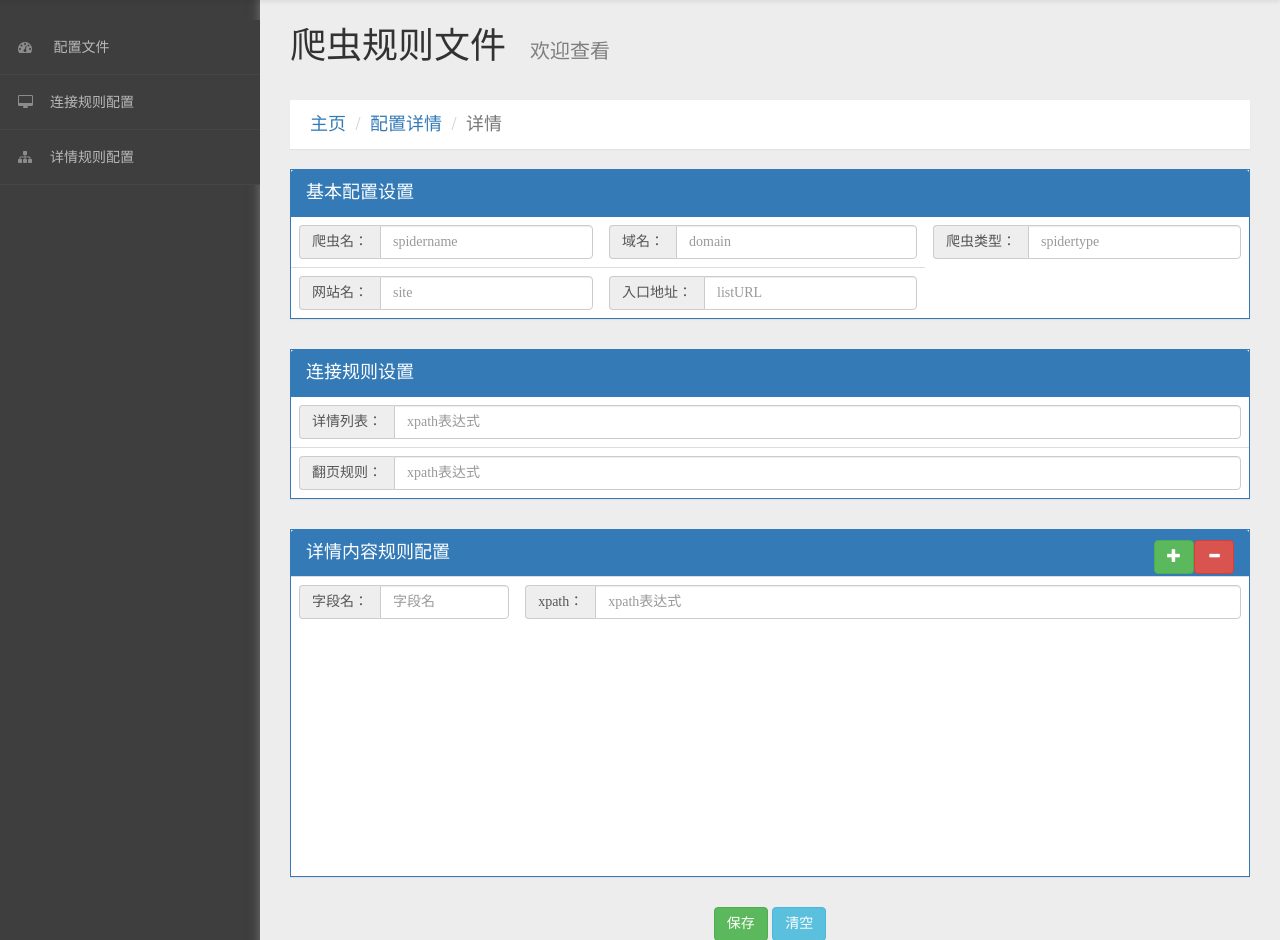
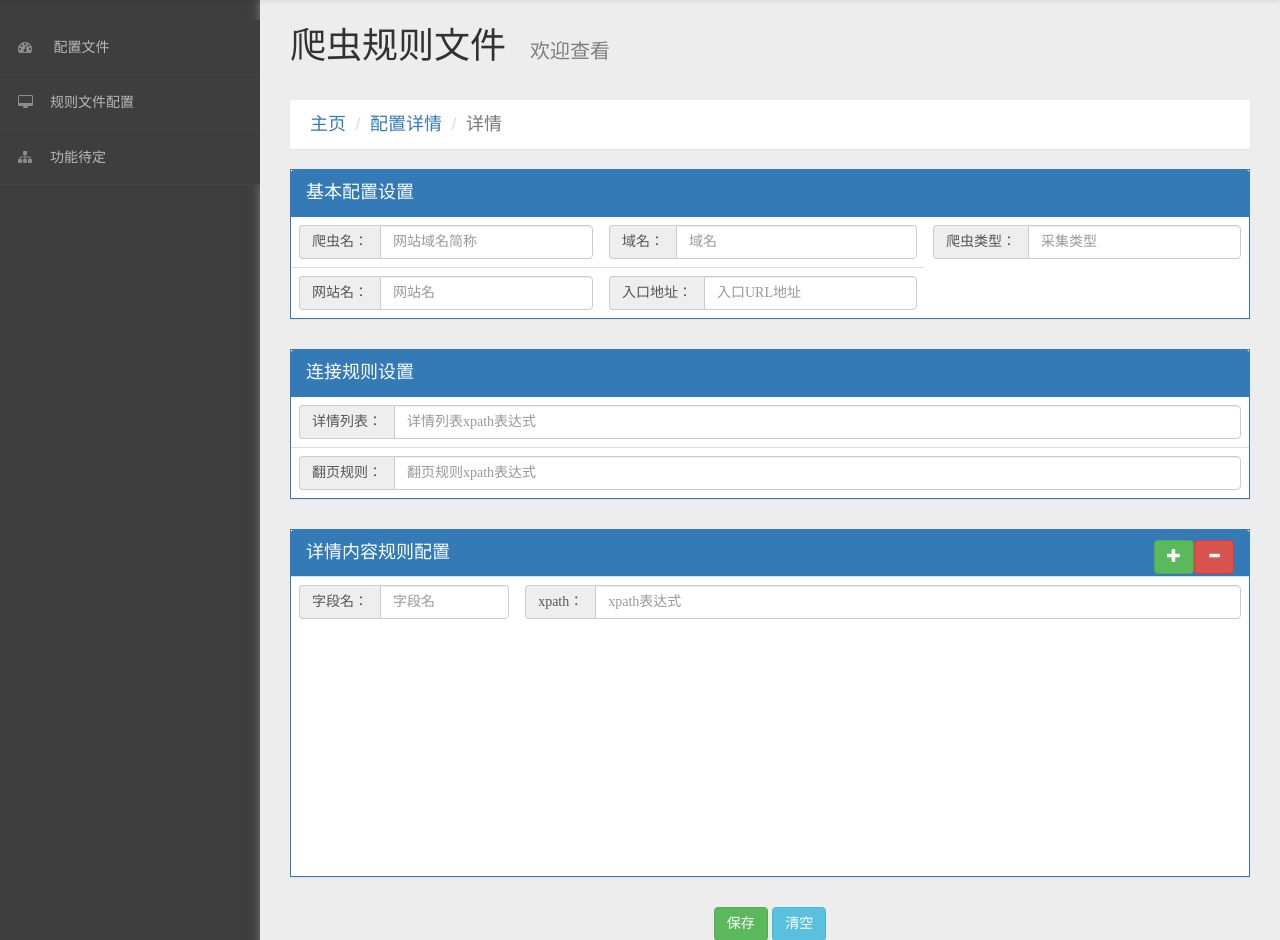
Before and after one commit to liwei123o0/SpiderStart, a Django app: page /spiderconfigs/ in a window 1280 px wide. Shown: the part 60-1000 px from the top of the page. Run offline with Django 3.2, Linux system fonts and the light colour scheme; some libraries are stand-ins or nearby versions.

Commit message:
2016-11-1 3.4

```diff
--- a/SpiderStarts/urls.py
+++ b/SpiderStarts/urls.py
@@ -33,5 +33,6 @@ urlpatterns = [
     #爬虫规则管理连接
     url(r'^spiderconfigs/',spiderconfigs),
     url(r'^configstomysql/',configstomysql),
+    url(r'^configfile/',configfile),
 
 ]
--- a/app/templates/base_configs.html
+++ b/app/templates/base_configs.html
@@ -48,14 +48,14 @@
             <div class="sidebar-collapse">
                 <ul class="nav" id="main-menu">
                     <li>
-                        <a href="#"><i class="fa fa-dashboard"></i>
+                        <a href="/configfile/"><i class="fa fa-dashboard"></i>
                             配置文件</a>
                     </li>
                     <li>
-                        <a href="/spiderconfigs/"><i class="fa fa-desktop"></i>连接规则配置</a>
+                        <a href="/spiderconfigs/"><i class="fa fa-desktop"></i>规则文件配置</a>
                     </li>
                     <li>
-                        <a href="#"><i class="fa fa-sitemap"></i>详情规则配置</a>
+                        <a href="#"><i class="fa fa-sitemap"></i>功能待定</a>
                     </li>
                 </ul>
             </div>
--- a/app/templates/spiderconfigs.html
+++ b/app/templates/spiderconfigs.html
@@ -21,20 +21,20 @@
                                 <td class="col-sm-1 col-md-1">
                                     <div class="input-group">
                                         <span class="input-group-addon">爬虫名：</span>
-                                        <input type="text" class="form-control" placeholder="spidername"
+                                        <input type="text" class="form-control" placeholder="网站域名简称"
                                                name="spidername">
                                     </div>
                                 </td>
                                 <td class="col-sm-1 col-md-1">
                                     <div class="input-group">
                                         <span class="input-group-addon">域名：</span>
-                                        <input type="text" class="form-control" placeholder="domain" name="domain">
+                                        <input type="text" class="form-control" placeholder="域名" name="domain">
                                     </div>
                                 </td>
                                 <td class="col-sm-1 col-md-1">
                                     <div class="input-group">
                                         <span class="input-group-addon">爬虫类型：</span>
-                                        <input type="text" class="form-control" placeholder="spidertype"
+                                        <input type="text" class="form-control" placeholder="采集类型"
                                                name="spidertype">
                                     </div>
                                 </td>
@@ -45,13 +45,13 @@
                                 <td class="col-sm-1 col-md-1">
                                     <div class="input-group">
                                         <span class="input-group-addon">网站名：</span>
-                                        <input type="text" class="form-control" placeholder="site" name="site">
+                                        <input type="text" class="form-control" placeholder="网站名" name="site">
                                     </div>
                                 </td>
                                 <td class="col-sm-1 col-md-1">
                                     <div class="input-group">
                                         <span class="input-group-addon">入口地址：</span>
-                                        <input type="text" class="form-control" placeholder="listURL" name="listurl">
+                                        <input type="text" class="form-control" placeholder="入口URL地址" name="listurl">
                                     </div>
                                 </td>
                             </div>
@@ -66,7 +66,7 @@
                                 <td class="col-sm-1 col-md-1">
                                     <div class="input-group">
                                         <span class="input-group-addon">详情列表：</span>
-                                        <input type="text" class="form-control" placeholder="xpath表达式" name="listxpath">
+                                        <input type="text" class="form-control" placeholder="详情列表xpath表达式" name="listxpath">
                                     </div>
                                 </td>
                             </div>
@@ -76,7 +76,7 @@
                                 <td class="col-sm-1 col-md-1">
                                     <div class="input-group">
                                         <span class="input-group-addon">翻页规则：</span>
-                                        <input type="text" class="form-control" placeholder="xpath表达式" name="pagexpath">
+                                        <input type="text" class="form-control" placeholder="翻页规则xpath表达式" name="pagexpath">
                                     </div>
                                 </td>
                             </div>
--- a/app/tests.py
+++ b/app/tests.py
@@ -26,3 +26,8 @@ def countLines(path):
     return lineNum
 
 # print browseFiles(r"E:\SpiderStarts")
+
+conf = {1: (u'baidu', u'\u767e\u5ea6\u65b0\u95fb', u'\u65b0\u95fb', u'http://www.baidu.com'),2: (u'baidu', u'\u767e\u5ea6\u65b0\u95fb', u'\u65b0\u95fb', u'http://www.baidu.com')}
+for i in conf.items():
+    for j in  i:
+        print j
--- a/app/views.py
+++ b/app/views.py
@@ -6,7 +6,7 @@ from app.tasks import setspidertask
 from SpiderStarts.settings import conf
 from django.http import HttpResponse
 import os, time, requests, json, MySQLdb, re
-from datetime import datetime
+from MySQLdb.cursors import DictCursor
 
 
 def index(request):
@@ -276,12 +276,31 @@ def configstomysql(request):
 
     except:
         return HttpResponse(u"已存在'%s'为名称的配置文件" % (configs['spidername']))
-
-    keys =  configs.keys()
-    print keys
-
-
+    # 格式化内容规则字段
+    keys = configs.keys()
+    f = re.findall(r'field\d+', str(keys))
+    for i in xrange(len(f)):
+        if configs['field%s' % i] == '' or configs['xpath%s' % i] == '':
+            continue
+        cur.execute(
+            "UPDATE yqapp.configs SET %s='%s' WHERE spidername='%s'" % (
+                configs['field%s' % i], configs['xpath%s' % i], configs['spidername']))
+        conn.commit()
 
     cur.close()
     conn.close()
     return HttpResponse(u"提交成功!")
+
+
+# 配置文件展示
+def configfile(request):
+    #cursorclass参数查询返回字典格式
+    conn = MySQLdb.connect(host="192.168.10.24", port=3306, user="root", passwd="root", charset="utf8",
+                           cursorclass=DictCursor)
+    cur = conn.cursor()
+    cur.execute("SELECT spidername,site,spidertype,listurl FROM yqapp.configs")
+    keyword = cur.fetchall()
+    cur.close()
+    conn.close()
+    keywords = list(keyword)
+    return render(request, 'configfile.html', {'keywords':keywords})
```
Also changed, not shown: app/templates/configfile.html (added, +51 -0 lines).
